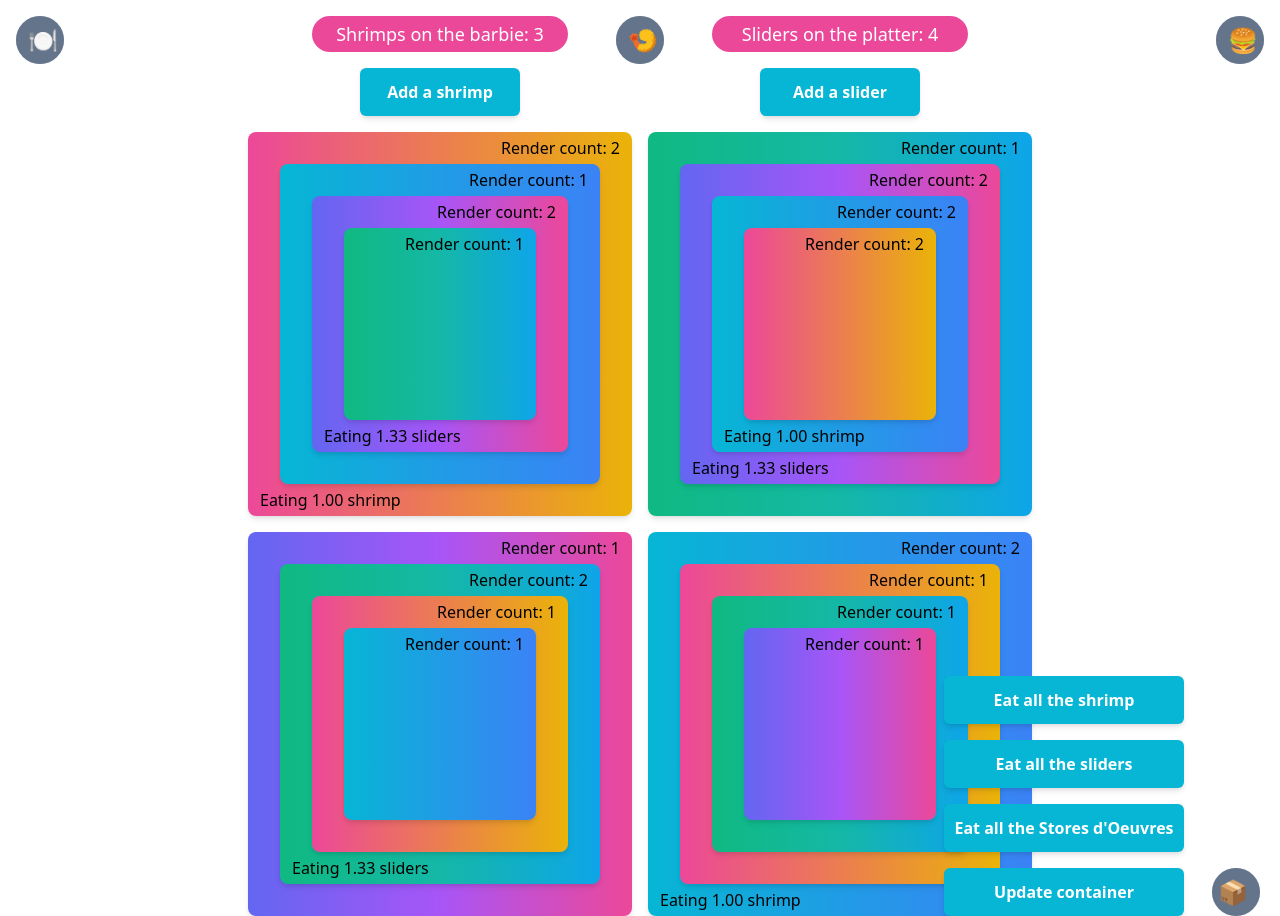
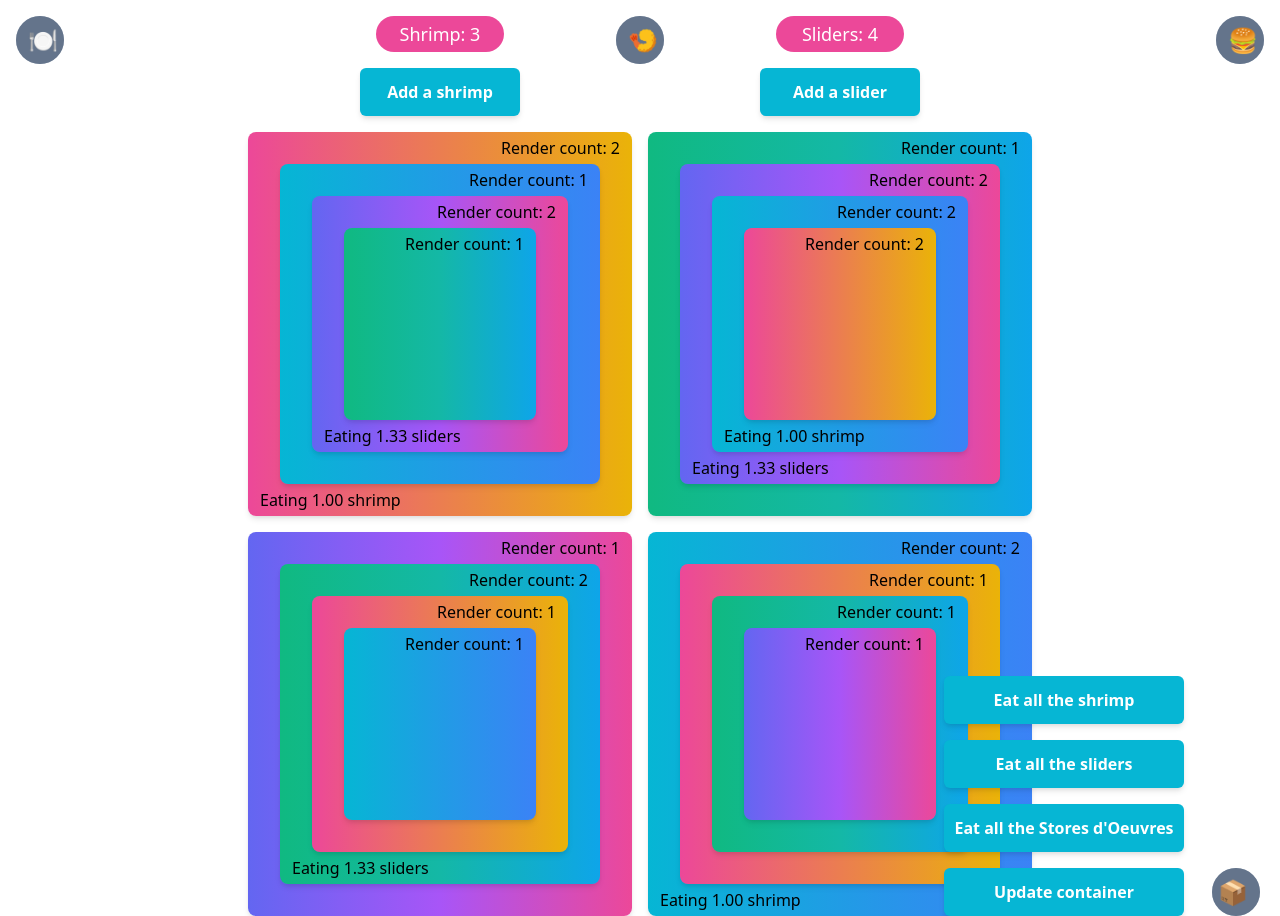
Before and after one commit to brianmanchester/store-d-oeuvres-react-16-9, a Next.js app: page /stores in a window 1280 px wide. Built offline with nearby package versions, Linux system fonts and the light colour scheme.

Commit message:
Shorten language

```diff
--- a/components/counts/shrimp.tsx
+++ b/components/counts/shrimp.tsx
@@ -21,14 +21,14 @@ const Shrimp = () => {
   });
 
   return (
-    <div className="bg-pink-500 py-1 rounded-3xl w-64 relative">
+    <div className="bg-pink-500 py-1 rounded-3xl w-32 relative">
       <div className="absolute top-2.5 left-1" ref={renderedRef}>
         <Rendered />
       </div>
       <h2
         className="text-white text-lg text-center"
       >
-        Shrimps on the barbie: {shrimp}
+        Shrimp: {shrimp}
       </h2>
     </div>
   );
--- a/components/counts/sliders.tsx
+++ b/components/counts/sliders.tsx
@@ -21,11 +21,11 @@ const Sliders = () => {
   });
 
   return (
-    <div className="bg-pink-500 py-1 rounded-3xl w-64 relative">
+    <div className="bg-pink-500 py-1 rounded-3xl w-32 relative">
       <div className="absolute top-2.5 left-1" ref={renderedRef}>
         <Rendered />
       </div>
-      <h2 className="text-white text-lg text-center">Sliders on the platter: {sliders}</h2>
+      <h2 className="text-white text-lg text-center">Sliders: {sliders}</h2>
     </div>
   );
 }
```
